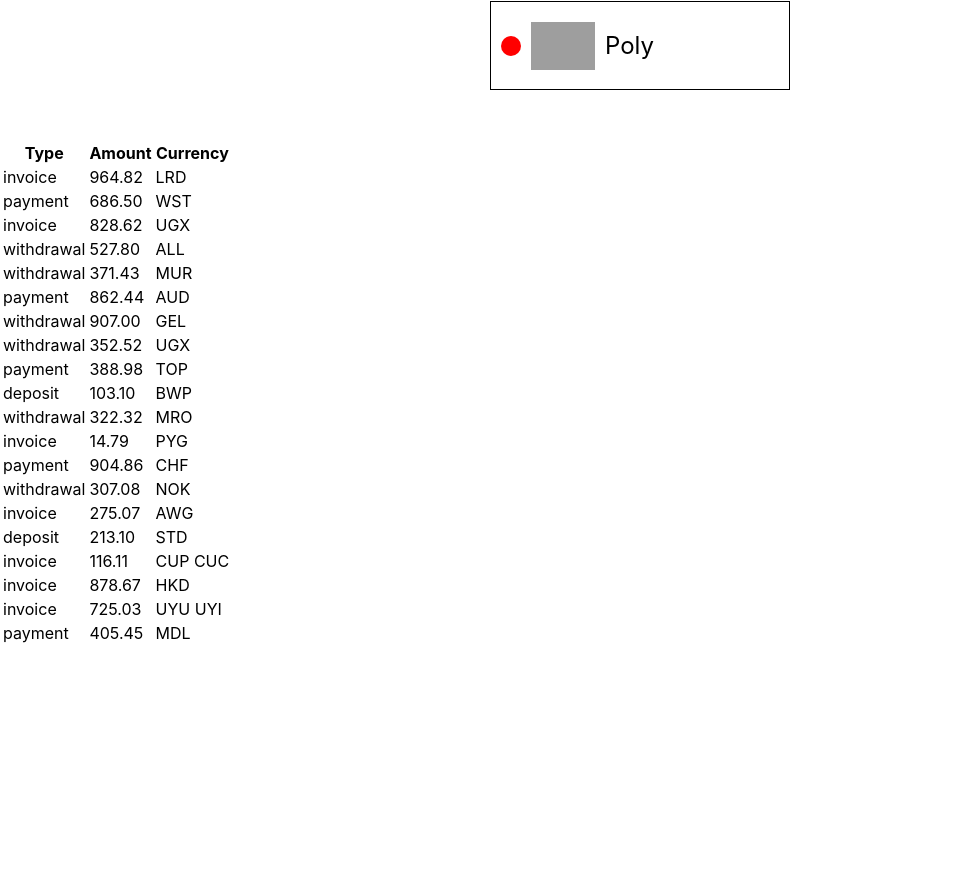
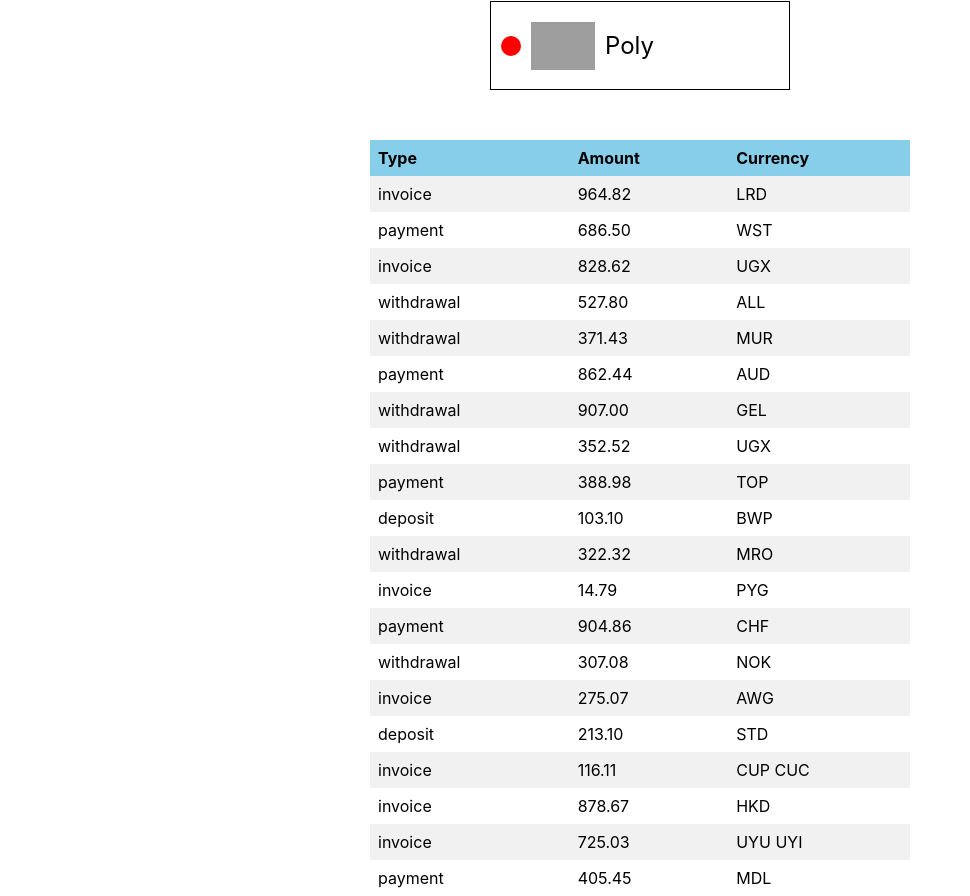
Before and after one commit to ColonelMelnyk/Homework_React_H1, a React (Create React App) app: page / in a window 1280 px wide. Shown: the part 1114-2010 px from the top of the page, without its empty margins (0-970 px from the left). Before the commit the page ends 1760 px from the top, so only its background shows below. Built offline with nearby package versions, Linux system fonts and the light colour scheme; grey boxes are pictures that could not be loaded.

Commit message:
transactions styles

```diff
--- a/src/components/Transactions.jsx
+++ b/src/components/Transactions.jsx
@@ -2,7 +2,7 @@ import PropTypes from 'prop-types';
 import css from './Transactions.module.css'
 export const Transaction = ({items}) =>{
    return (
-    <table class="transaction-history">
+    <table className={css.transactionhistory}>
         <thead>
             <tr>
             <th>Type</th>
--- a/src/components/Transactions.module.css
+++ b/src/components/Transactions.module.css
@@ -0,0 +1,21 @@
+.transactionhistory{
+    width: 540px;
+    margin: 0 auto;
+    border-collapse: collapse;
+}
+thead th{
+    background-color: skyblue;
+    padding: 8px;
+    font-weight: bold;
+    text-align: left;
+}
+tbody tr:nth-child(odd) {
+    background-color: #f1f1f1;
+  }
+tbody tr:nth-child(even) {
+    background-color: #fff;
+  }
+  tbody td{
+    padding: 8px;
+    text-align: left;
+}
```
